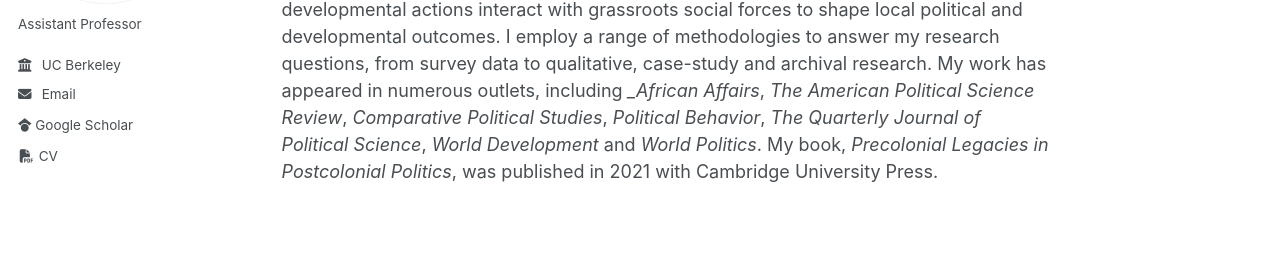
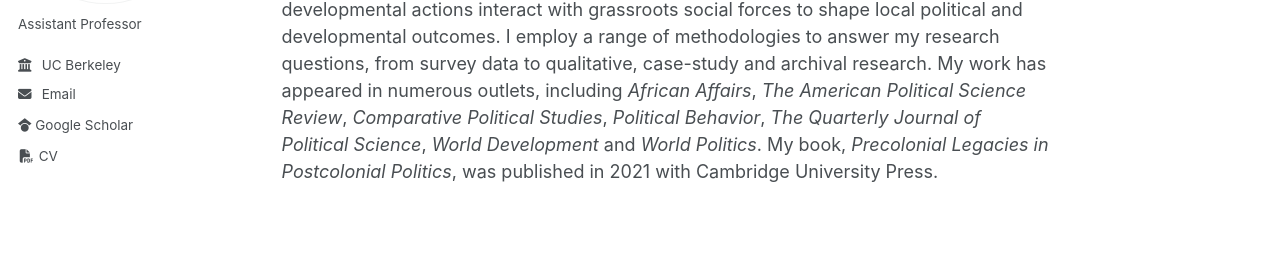
Before and after one commit to martha-wilfahrt/martha-wilfahrt.github.io, a Jekyll site: the page built from _pages/about.md, in a window 1280 px wide. Shown: the part 268-541 px from the top of the page. Built offline with Jekyll 4.4.1, drawn with Linux system fonts in a browser that asks for light colours.

```diff
--- a/_pages/about.md
+++ b/_pages/about.md
@@ -9,4 +9,4 @@ redirect_from:
 
 I am an Assistant Professor of Political Science at the University of California, Berkeley. Prior to joining Berkeley, I held a post-doc at Northwestern University (2015-18). I completed my PhD at Cornell in 2015.
 
-I study African Politics, with a focus on historical legacies, redistributive politics, and the local politics of development. To date, my research has focused on how state and developmental actions interact with grassroots social forces to shape local political and developmental outcomes. I employ a range of methodologies to answer my research questions, from survey data to qualitative, case-study and archival research. My work has appeared in numerous outlets, including __African Affairs_, _The American Political Science Review_, _Comparative Political Studies_, _Political Behavior_, _The Quarterly Journal of Political Science_, _World Development_ and _World Politics_.  My book, _Precolonial Legacies in Postcolonial Politics_, was published in 2021 with Cambridge University Press.
+I study African Politics, with a focus on historical legacies, redistributive politics, and the local politics of development. To date, my research has focused on how state and developmental actions interact with grassroots social forces to shape local political and developmental outcomes. I employ a range of methodologies to answer my research questions, from survey data to qualitative, case-study and archival research. My work has appeared in numerous outlets, including _African Affairs_, _The American Political Science Review_, _Comparative Political Studies_, _Political Behavior_, _The Quarterly Journal of Political Science_, _World Development_ and _World Politics_.  My book, _Precolonial Legacies in Postcolonial Politics_, was published in 2021 with Cambridge University Press.
```
